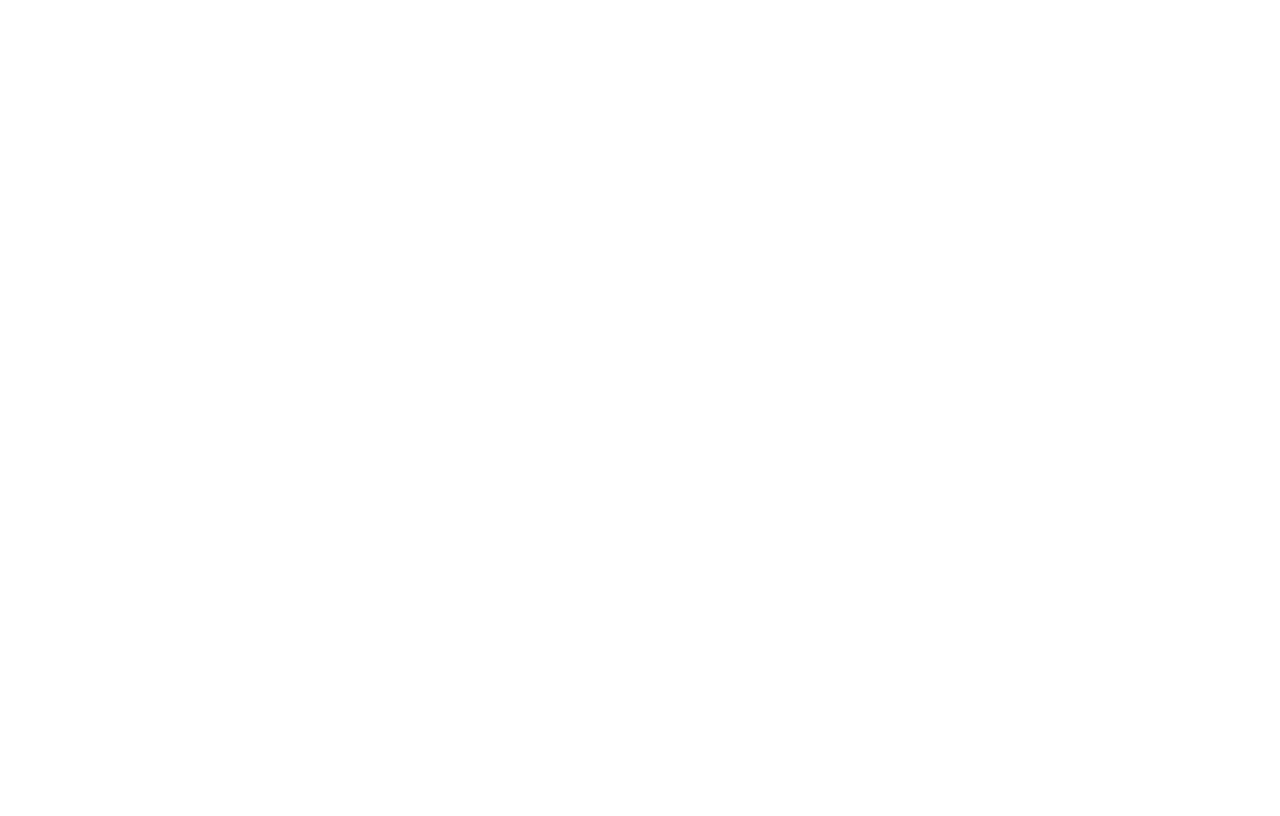
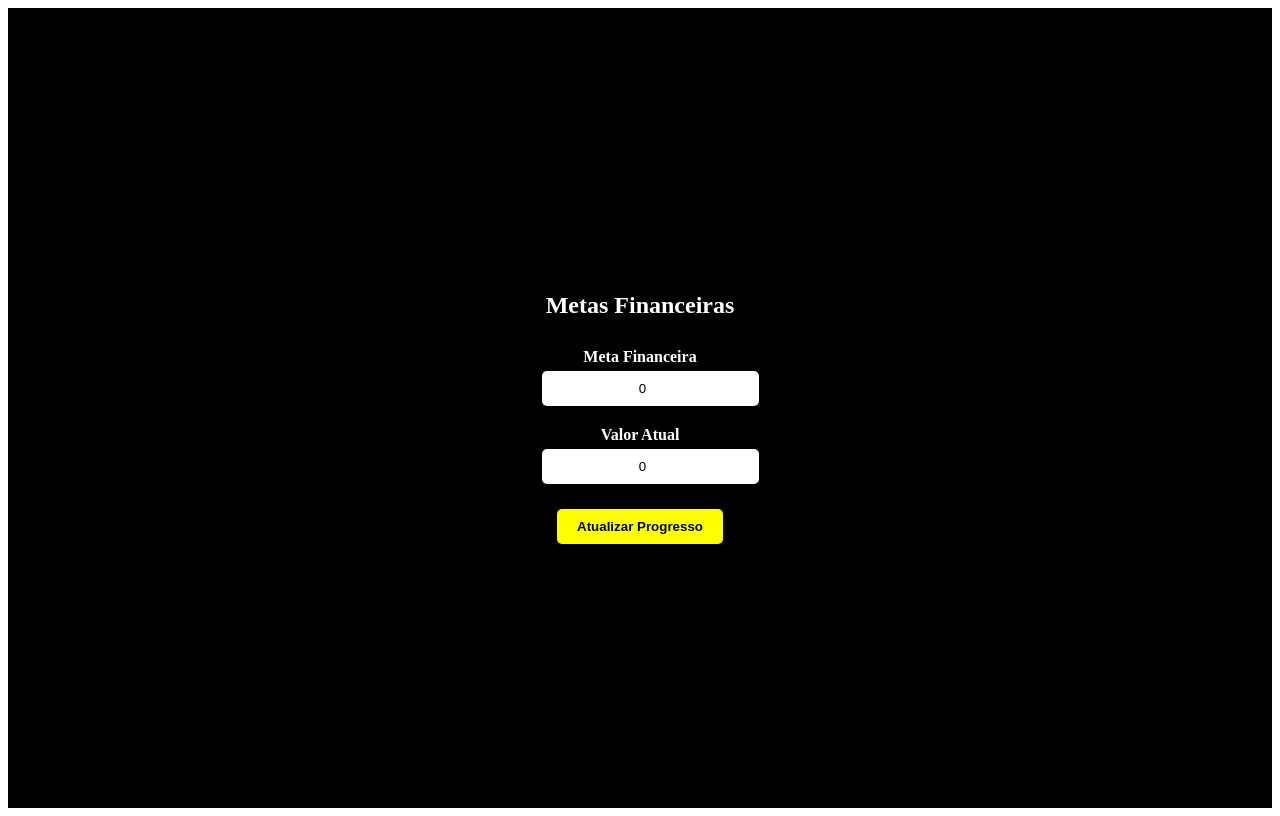
Before and after one commit to C0inTec/Web, a React (Vite) app: page /progress in a window 1280 px wide. Before the commit this address had no page. Built offline with nearby package versions, Linux system fonts and the light colour scheme.

Commit message:
Pagina de progreço

```diff
--- a/package.json
+++ b/package.json
@@ -10,9 +10,11 @@
     "preview": "vite preview"
   },
   "dependencies": {
+    "chart.js": "^4.4.7",
     "firebase": "^11.1.0",
     "icons": "^1.0.0",
     "react": "^18.3.1",
+    "react-chartjs-2": "^5.3.0",
     "react-dom": "^18.3.1",
     "react-icons": "^5.4.0",
     "react-router-dom": "^7.0.2"
--- a/src/App.jsx
+++ b/src/App.jsx
@@ -4,6 +4,7 @@
 import Login from "./Pages/Login/LoginPage.jsx";
 import Dashboard from "./Pages/Dashboard/Dashboard.jsx";
 import Loginreg from "./Pages/LoginReg/loginreg.jsx";
+import Progress from "./Pages/Progress/progress.jsx";
 
 function App() {
   return (
@@ -12,13 +13,15 @@
         {/* Rota inicial redireciona para /login */}
         <Route path="/" element={<Navigate to="/login"/>} />
         {/* Rota para login */}
-        <Route path="/login" element={<Login />} />
+        <Route path="/login" element={<Login/>} />
         {/* Rota para registro */}
-        <Route path="/registro" element={<Registro />} />
+        <Route path="/registro" element={<Registro/>} />
 
         <Route path="/dashboard" element={<Dashboard/>} />
 
         <Route path="/teste" element={<Loginreg/>} />
+
+        <Route path="/progress" element={<Progress/>} />
 
       </Routes>
     </Router>
--- /dev/null
+++ b/src/Pages/Progress/progress.css
@@ -0,0 +1,49 @@
+.progress-container {
+    display: flex;
+    flex-direction: column;
+    align-items: center;
+    justify-content: center;
+    height: 100vh;
+    background-color: black;
+    color: white;
+    text-align: center;
+}
+
+.input-container {
+    margin: 10px 0;
+}
+
+.input-container label {
+    display: block;
+    font-weight: bold;
+    margin-bottom: 5px;
+}
+
+.input-container input {
+    padding: 10px;
+    border-radius: 5px;
+    border: none;
+    width: 100%;
+    max-width: 300px;
+    text-align: center;
+}
+
+.update-button {
+    background-color: yellow;
+    color: black;
+    padding: 10px 20px;
+    border-radius: 5px;
+    border: none;
+    cursor: pointer;
+    font-weight: bold;
+    margin-top: 15px;
+}
+
+.chart-container {
+    width: 80%;
+    max-width: 600px;
+    margin-top: 20px;
+    padding: 20px;
+    background-color: yellow;
+    border-radius: 10px;
+}
--- /dev/null
+++ b/src/Pages/Progress/progress.jsx
@@ -0,0 +1,71 @@
+import React, { useState } from 'react';
+import { Line } from 'react-chartjs-2';
+import { Chart as ChartJS, CategoryScale, LinearScale, LineElement, PointElement, Title, Tooltip, Legend } from 'chart.js';
+import './progress.css';
+
+ChartJS.register(CategoryScale, LinearScale, LineElement, PointElement, Title, Tooltip, Legend);
+
+const Progress = () => {
+    const [goal, setGoal] = useState(0);
+    const [amount, setAmount] = useState(0);
+    const [montlyProgress, setMontlyProgress] = useState([]);
+
+    const updateProgress = () => {
+        if (goal === 0) return;
+
+        const progressPercentage = (amount / goal) * 100;
+        setMontlyProgress((prevProgress) => [
+            ...prevProgress,
+            { month: new Date().toLocaleString('default', { month: 'short' }), progress: progressPercentage },
+        ]);
+    };
+
+    const chartData = {
+        labels: montlyProgress.map((item) => item.month),
+        datasets: [
+            {
+                label: 'Progresso da Meta (%)',
+                data: montlyProgress.map((item) => item.progress),
+                borderColor: 'rgba(75, 192, 192, 1)',
+                fill: false,
+            },
+        ],
+    };
+
+    return (
+        <div className="progress-container">
+            <h2>Metas Financeiras</h2>
+
+            <div className="input-container">
+                <label>Meta Financeira</label>
+                <input
+                    type="number"
+                    value={goal}
+                    onChange={(e) => setGoal(e.target.value)}
+                    placeholder="Digite sua meta"
+                />
+            </div>
+
+            <div className="input-container">
+                <label>Valor Atual</label>
+                <input
+                    type="number"
+                    value={amount}
+                    onChange={(e) => setAmount(e.target.value)}
+                    placeholder="Digite o valor atual"
+                />
+            </div>
+
+            <button className="update-button" onClick={updateProgress}>Atualizar Progresso</button>
+
+            {montlyProgress.length > 0 && (
+                <div className="chart-container">
+                    <h3>Progresso da Meta</h3>
+                    <Line data={chartData} />
+                </div>
+            )}
+        </div>
+    );
+};
+
+export default Progress;
```
Also changed, not shown: 1 other file (tests, documents, lock files or other folders).
